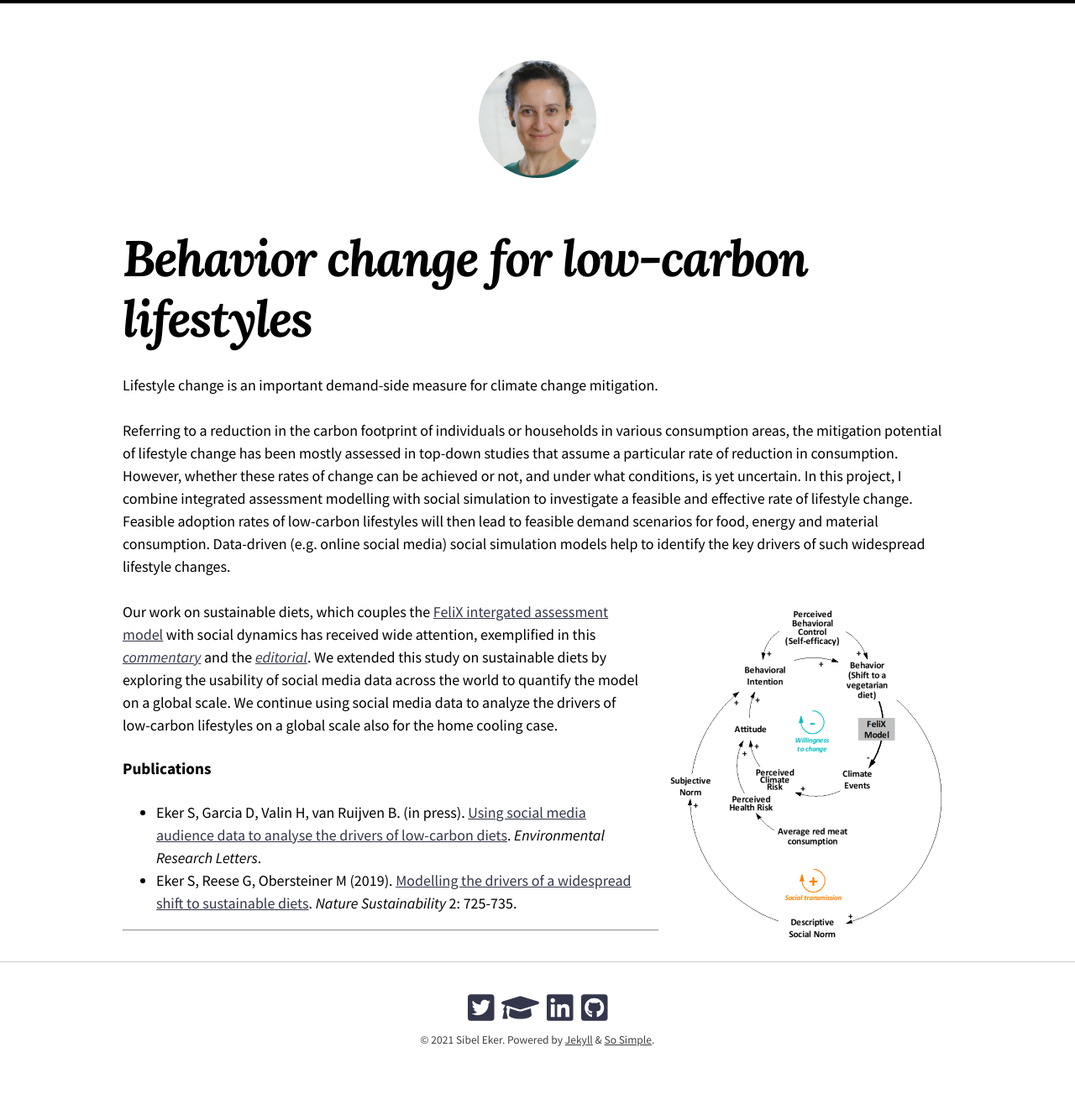
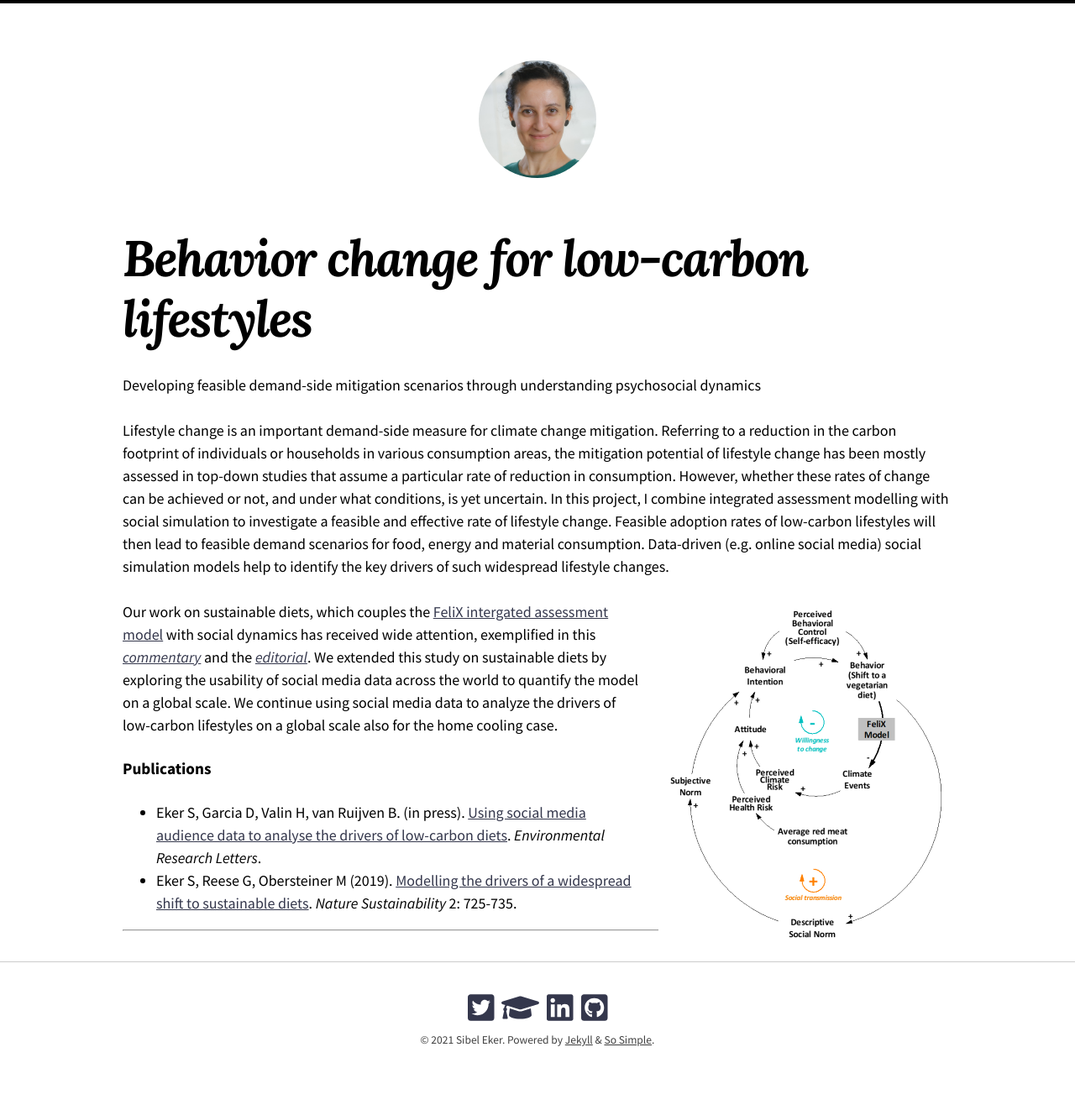
Before and after one commit to sibeleker/sibeleker.github.io, a Jekyll site: the page built from _research/1_Behavior.md, in a window 1280 px wide. Shown: the whole page at 84% size. Built offline with Jekyll 4.4.1, drawn with Linux system fonts in a browser that asks for light colours; nearby versions of some CDN libraries.

Commit message:
update projects

```diff
--- a/_research/1_Behavior.md
+++ b/_research/1_Behavior.md
@@ -5,9 +5,9 @@ image:
   thumbnail: /images/behavior_400_200.png
   caption: "@Dreamstime.com"
 ---
-Lifestyle change is an important demand-side measure for climate change mitigation.
+Developing feasible demand-side mitigation scenarios through understanding psychosocial dynamics
 
-Referring to a reduction in the carbon footprint of individuals or households in various consumption areas, the mitigation potential of lifestyle change has been mostly assessed in top-down studies that assume a particular rate of reduction in consumption.
+Lifestyle change is an important demand-side measure for climate change mitigation. Referring to a reduction in the carbon footprint of individuals or households in various consumption areas, the mitigation potential of lifestyle change has been mostly assessed in top-down studies that assume a particular rate of reduction in consumption.
 However, whether these rates of change can be achieved or not, and under what conditions, is yet uncertain.
 In this project, I combine integrated assessment modelling with social simulation to investigate a feasible and effective rate of lifestyle change. Feasible adoption rates of low-carbon lifestyles will then lead to feasible demand scenarios for food, energy and material consumption.
 Data-driven (e.g. online social media) social simulation models help to identify the key drivers of such widespread lifestyle changes.
```
Also changed, not shown: _research/2_Interactive.md (+1 -0 lines), _research/3_DeepDemo.md (+2 -3 lines), _research/4_Land_nets.md (+1 -1 lines), images/basalt_tn.jpg.
